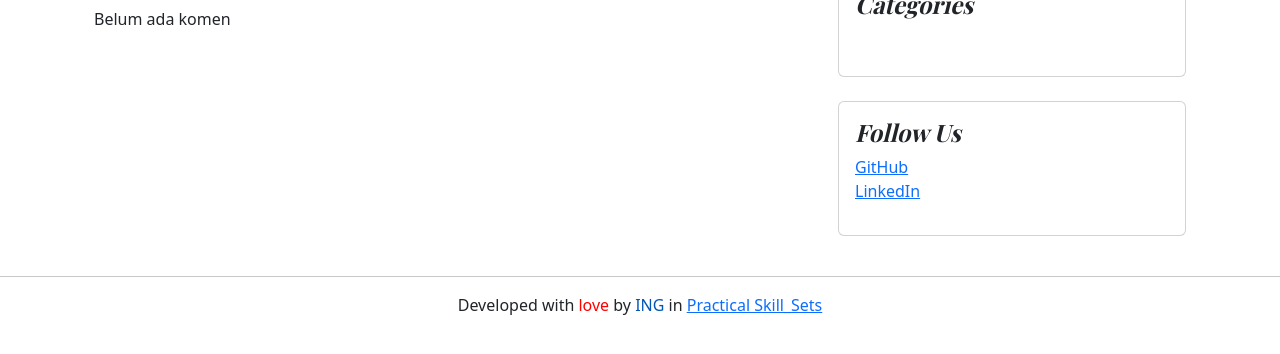
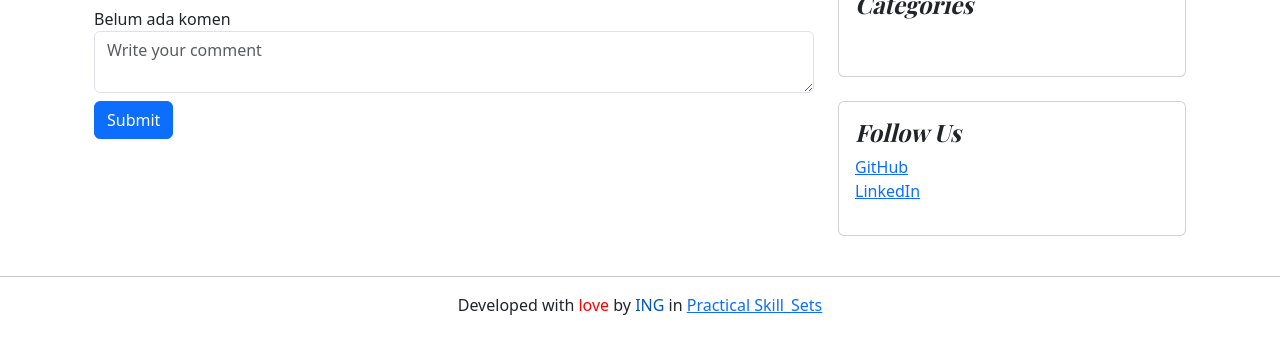
Before and after one commit to gurnitha/2466-dj5-blog-app, a Django app: template templates/blog/blogs_by_slug.html in a window 1280 px wide. Shown: the part 350-704 px from the top of the page. Run offline with Django 5.2, Linux system fonts and the light colour scheme; the template is opened without the code that fills it, so the values that code supplies are empty; the visitor is signed in with stand-in values (Sample User, id 1); some libraries are stand-ins or nearby versions.

Commit message:
8. Load dan display comments part 5: membuat form untuk komen

```diff
--- a/templates/blog/blogs_by_slug.html
+++ b/templates/blog/blogs_by_slug.html
@@ -56,6 +56,22 @@
                         Belum ada komen
                     {% endif %}
 
+                    <br>
+                    <div class="form-group">
+                        {% if user.is_authenticated %}
+                        <form action="" method="POST">
+                            {% csrf_token %}
+                            <div class="form-group">
+                                <textarea name="comment" class="form-control" placeholder="Write your comment"></textarea>
+                                <input type="submit" value="Submit" class="btn btn-primary mt-2">
+                            </div>
+
+                        </form>
+                        {% else %}
+                        <p>Please <span><a href="{% url 'user:login' %}">login</a></span> to write a comment!</p>
+                        {% endif %}
+                    </div>
+
                 </section>
             </article>
         </div>
```
Also changed, not shown: README.md.
